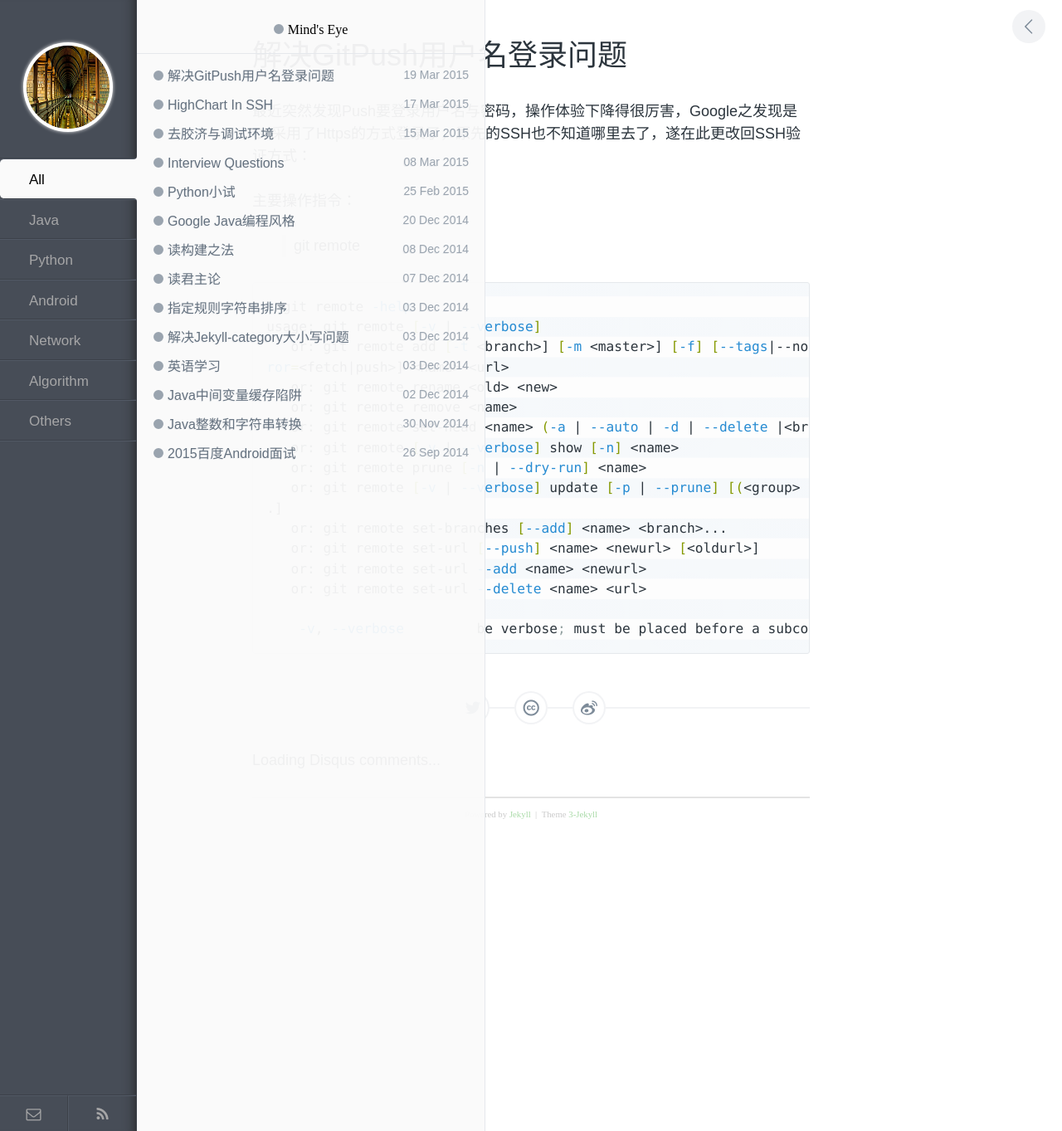
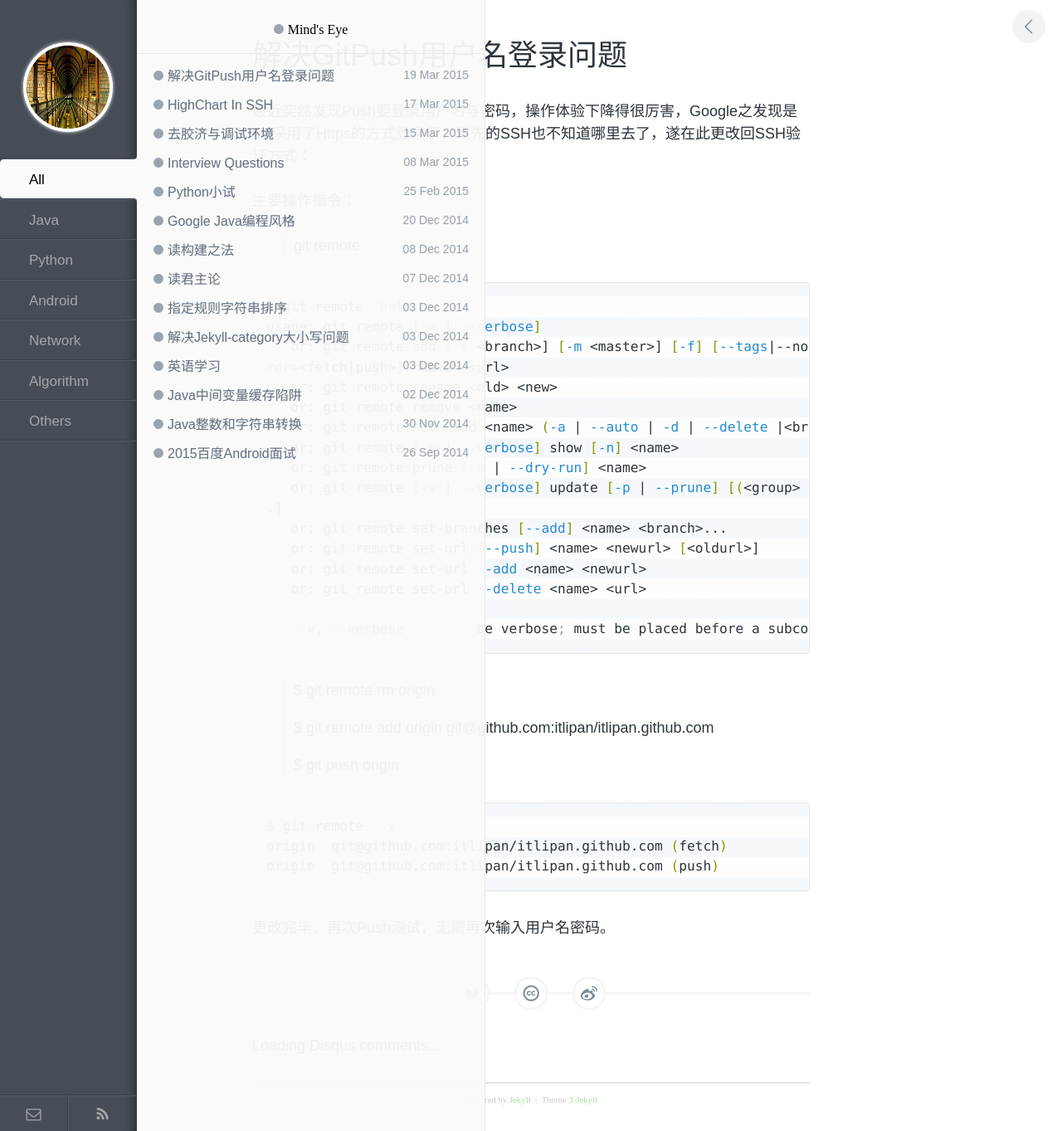
Before and after one commit to enlipan/enlipan.github.io, a Jekyll site: the page built from _posts/2015-3-19-Git-to-ssh.md, in a window 1280 px wide. Shown: the whole page at 83% size. Built offline with Jekyll 4.4.1, drawn with Linux system fonts in a browser that asks for light colours; comment, search, counter and statistics services are not loaded.

Commit message:
update git to ssh

```diff
--- a/_posts/2015-3-19-Git-to-ssh.md
+++ b/_posts/2015-3-19-Git-to-ssh.md
@@ -32,3 +32,19 @@ ror=<fetch|push>] <name> <url>
     -v, --verbose         be verbose; must be placed before a subcommand
 
 {% endhighlight %}
+
+>$ git remote rm origin
+>
+>$ git remote   add  origin git@github.com:itlipan/itlipan.github.com
+>
+>$ git push origin
+
+{% highlight Bash %}
+
+$ git remote  -v
+origin  git@github.com:itlipan/itlipan.github.com (fetch)
+origin  git@github.com:itlipan/itlipan.github.com (push)
+
+{% endhighlight %}
+
+更改完毕，再次Push测试，无需再次输入用户名密码。
```
